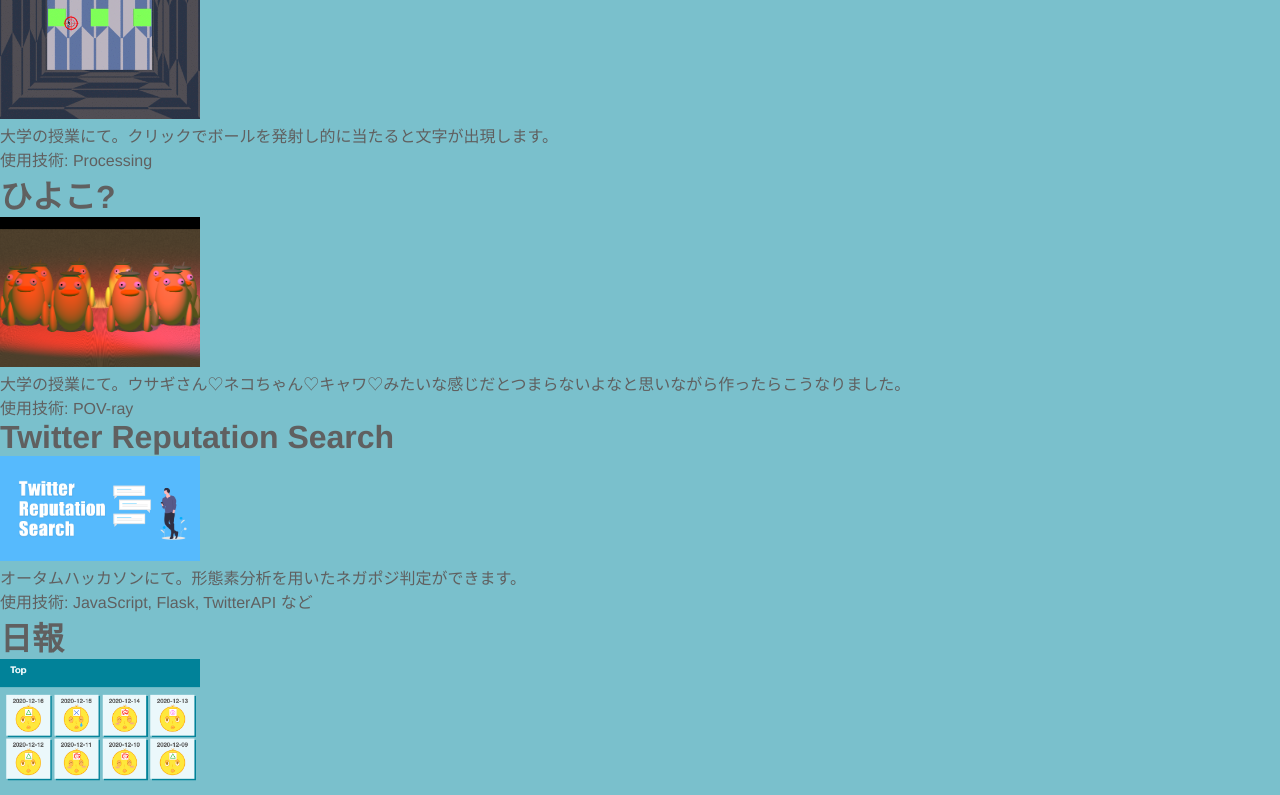
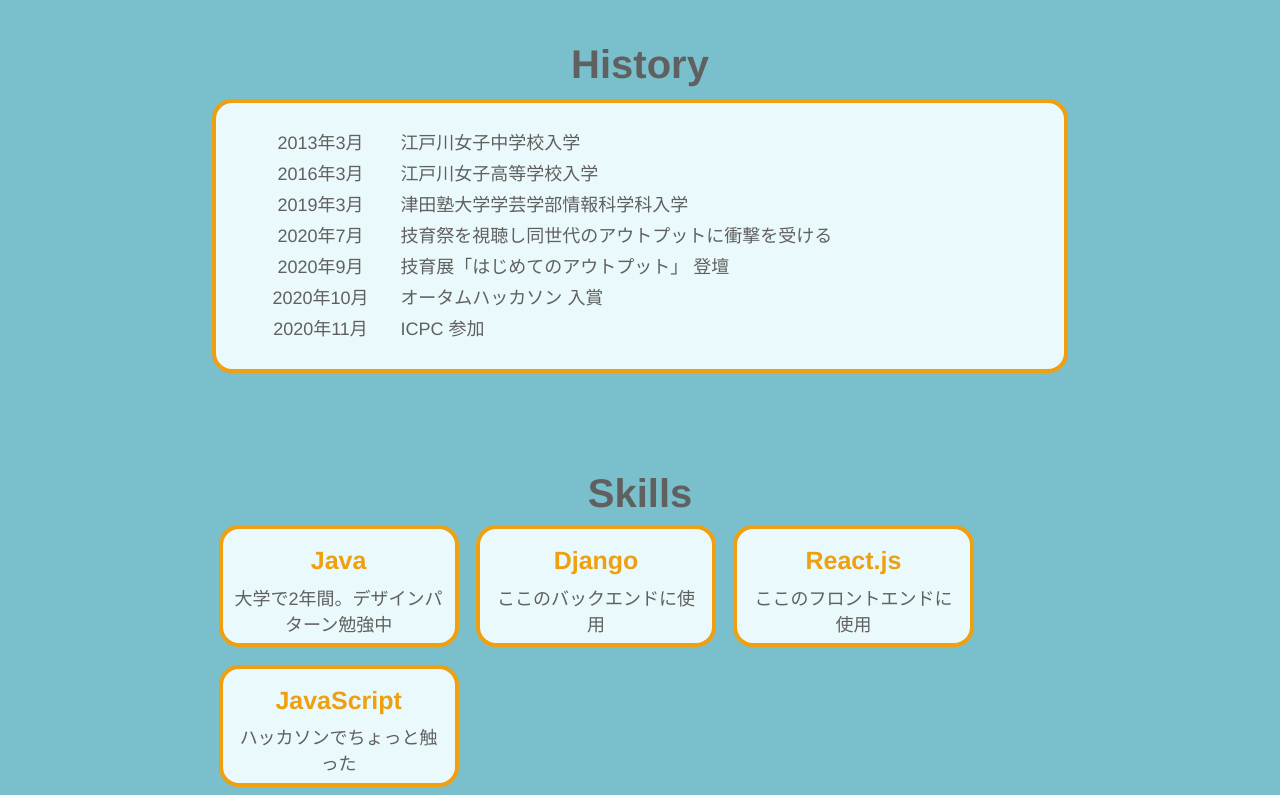
Before and after one commit to Piyopanman/piyopanman-daily-frontend, a React (Create React App) app: page /profile in a window 1280 px wide. Shown: the part 1040-1835 px from the top of the page. Built offline with nearby package versions, Linux system fonts and the light colour scheme.

Commit message:
profileのSass書いた

```diff
--- a/src/profile/Profile.js
+++ b/src/profile/Profile.js
@@ -1,4 +1,5 @@
 import React from 'react'
+import hiyoko from '../images/hiyoko.png'
 import { Histories } from './components/Historeis'
 import { Skills } from './components/Skills'
 import { Works } from './components/Works'
@@ -7,7 +8,9 @@ import { Works } from './components/Works'
 export const Profile = () => {
     return(
         <div className="profile">
-            <h1>ぴよぱんまんの自己紹介</h1>
+            {/* <img src={hiyoko} /> */}
+            <img src={hiyoko} />
+            <h1 className='profile-title'>ぴよぱんまんのプロフィール</h1>
             <Histories />
             <Skills />
             <Works />
--- a/src/profile/components/Historeis.js
+++ b/src/profile/components/Historeis.js
@@ -18,7 +18,7 @@ export const Histories = () => {
         },
         {
             date: '2020年7月',
-            event: '技育祭を視聴し同世代のアウトプットに衝撃を受ける(ターニングポイント)',
+            event: '技育祭を視聴し同世代のアウトプットに衝撃を受ける',
         },
         {
             date: '2020年9月',
@@ -32,18 +32,14 @@ export const Histories = () => {
             date: '2020年11月',
             event: 'ICPC 参加',
         },
-
-
-
-
-
-
     ]
 
     return(
         <div>
-            <h1>history</h1>
+            <h1 className='pro-title'>History</h1>
+            <div className="history-container">
             {historeis.map(h => <History {...h} />)}
+            </div>
         </div>
     );
 
--- a/src/profile/components/History.js
+++ b/src/profile/components/History.js
@@ -3,8 +3,9 @@ import React from 'react'
 export const History = (props) => {
     return(
         <div>
-            <p>{props.date}</p>
-            <p>{props.event}</p>
+            <div className='history-date'><p>{props.date}</p></div>
+            <div className='history-event'><p>{props.event}</p></div>
+
         </div>
     )
 }
--- /dev/null
+++ b/src/profile/components/Skill.js
@@ -0,0 +1,10 @@
+import React from 'react'
+
+export const Skill = (props) => {
+    return(
+        <div class='skill-item'>
+            <h1>{props.name}</h1>
+            <p>{props.text}</p>
+        </div>
+    )
+}
--- a/src/profile/components/Skills.js
+++ b/src/profile/components/Skills.js
@@ -1,10 +1,34 @@
 import React from 'react'
+import { Skill } from './Skill';
 
 export const Skills = () => {
+
+    const skills = [
+        {
+            name:'Java',
+            text:'大学で2年間。デザインパターン勉強中',
+        },
+        {
+            name:'Django',
+            text:'ここのバックエンドに使用',
+        },
+        {
+            name:'React.js',
+            text:'ここのフロントエンドに使用',
+        },
+        {
+            name:'JavaScript',
+            text:'ハッカソンでちょっと触った',
+        },
+    ]
+
+
     return(
         <div>
-            <h1>skills</h1>
-
+            <h1 className='pro-title'>Skills</h1>
+            <div className='skill-container'>
+            {skills.map( s => <Skill {...s} />)}
+            </div>
         </div>
     );
 }
--- a/src/profile/components/Work.js
+++ b/src/profile/components/Work.js
@@ -2,11 +2,11 @@ import React from 'react'
 
 export const Work = (props) => {
     return(
-        <div>
-            <a href={props.link}><h1>{props.title}</h1></a>
+        <div className='work-item'>
+            <a href={props.link}>{props.title}</a>
             <img className='work-img' src={props.img}/>
-            <p>{props.text}</p>
-            <p>使用技術: {props.techs}</p>
+            <p className='work-text'>{props.text}</p>
+            <p className='work-tech'>使用技術: {props.techs}</p>
         </div>
     )
 }
--- a/src/profile/components/Works.js
+++ b/src/profile/components/Works.js
@@ -18,7 +18,7 @@ export const Works = () => {
         },
         {
             key: 2,
-            title:'的当て？',
+            title:'的当て',
             img: processing,
             text:'大学の授業にて。クリックでボールを発射し的に当たると文字が出現します。',
             techs:'Processing',
@@ -27,7 +27,7 @@ export const Works = () => {
         },
         {
             key: 3,
-            title:'ひよこ?',
+            title:'ひよこ(?)',
             img: povray,
             text:'大学の授業にて。ウサギさん♡ネコちゃん♡キャワ♡みたいな感じだとつまらないよなと思いながら作ったらこうなりました。',
             techs:'POV-ray',
@@ -54,12 +54,12 @@ export const Works = () => {
 
     ]
 
-    console.log(works)
-
     return(
         <div>
-            <h1>works</h1>
+            <h1 className='pro-title'>works</h1>
+            <div  className='work-container'>
             {works.map(w => <Work {...w} />)}
+            </div>
         </div>
     );
 }
--- a/src/sass/profile.scss
+++ b/src/sass/profile.scss
@@ -1,3 +1,157 @@
+$blue: #7ac0cc;
+$white:#eaf9fb;
+$dark_blue:#008299;
+$orange: #eea010;
+$black: #606060;
+
+.profile{
+    p{
+        font-size: 18px;
+    }
+    padding: 2%;
+    text-align: center;
+    img{
+        width: 60%;
+    }
+}
+
+.profile-title{
+    font-size: 50px;
+    margin-bottom: 1%;
+    margin-bottom: 10%;
+}
+
+.pro-title{
+    font-size: 40px;
+    margin-top: 8%;
+}
+
 .work-img{
     width: 200px;
 }
+
+.history-container{
+    background-color: $white;
+    width: 65%;
+    border-radius: 20px;
+    margin: 0 auto;
+    margin-top: 1%;
+    margin-bottom: 2%;
+    padding: 2%;
+    line-height: 30px;
+    border-radius: 20px;
+    border: 4px solid $orange;
+
+    .history-date{
+        display: inline-block;
+        width: 20%;
+    }
+    .history-event{
+        display: inline-block;
+        width: 80%;
+        text-align: left;
+    }
+
+}
+
+@mixin item {
+    background-color: $white;
+    width: 25%;
+    margin: 0 auto;
+    margin: 1%;
+    padding:2% 1% ;
+    border-radius: 20px;
+    border: 4px solid $orange;
+}
+
+@mixin  skill-work-container {
+    display: flex;
+    flex-wrap: wrap;
+    width: 70%;
+    margin: 0 auto;
+}
+
+.skill-container{
+    @include skill-work-container();
+    .skill-item{
+        @include item();
+        height: 80px;
+        h1{
+            color: $orange;
+            font-size: 25px;
+            margin-bottom: 4%;
+        }
+    }
+}
+
+.work-container{
+    @include skill-work-container();
+    .work-item{
+        @include item();
+        height: 400px;
+        a{
+            display: block;
+            font-size: 25px;
+            color: $orange;
+            border-radius: 20px;
+            margin-bottom: 3%;
+            &:hover{
+               transition: 0.5s;
+               background-color: $orange;
+               color: white;
+            }
+        }
+        .work-text{
+            margin: 5% 0;
+        }
+        .work-tech{
+            color: $orange;
+            margin: 3% 0;
+        }
+    }
+}
+
+@media(max-width: 800px){
+    .history-container{
+        margin: 1%;
+        width: 90%;
+        margin: 0 auto;
+        margin-bottom: 3%;
+
+        .history-date{
+            display: block;
+            width: 50%;
+            margin: 0 auto;
+            color: $orange;
+        }
+        .history-event{
+            display: block;
+            width: 70%;
+            margin: 0 auto;
+            text-align: center;
+            margin-bottom: 5%;
+        }
+    }
+    .skill-container{
+        width: 100%;
+        .skill-item{
+            h1{
+                font-size: 17px;
+            }
+            p{
+                font-size: 11px;
+            }
+        }
+    }
+    .work-container{
+        width: 100%;
+        .work-item{
+            width: 80%;
+            margin: 0 auto;
+            margin-bottom: 3%;
+        }
+    }
+
+
+
+}
```
